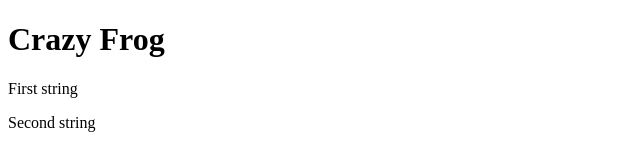
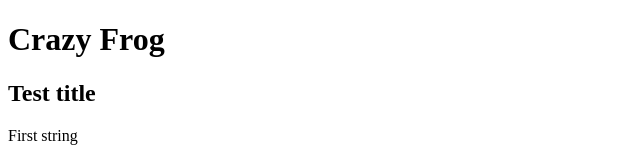
Before and after one commit to Dmitry-Buko/my-first-site, a plain HTML site: page index.html in a window 1280 px wide. Shown: the top 148 px of the page, without its empty margins (0-640 px from the left). Drawn offline with Linux system fonts and the light colour scheme.

Commit message:
Add test title

```diff
--- a/index.html
+++ b/index.html
@@ -8,17 +8,23 @@
   <body>
     <header>
       <h1>Crazy Frog</h1>
+      <h2>Test title</h2>
     </header>
 
     <main>
       <p>First string</p>
       <p>Second string</p>
       <p>Third string</p>
-      <img src="images/Crazy_Frog.jpg" alt="Crazy Frog" width="200" height="200"/>
+      <img
+        src="images/Crazy_Frog.jpg"
+        alt="Crazy Frog"
+        width="200"
+        height="200"
+      />
       <p>
         <a href="https://www.google.com" target="_blank"
-        >Тут можно найти все что угодно про Crazy Frog
-      </a>
+          >Тут можно найти все что угодно про Crazy Frog
+        </a>
       </p>
     </main>
 
@@ -29,6 +35,5 @@
         <li>Контакты</li>
       </ul>
     </footer>
-
   </body>
 </html>
```
